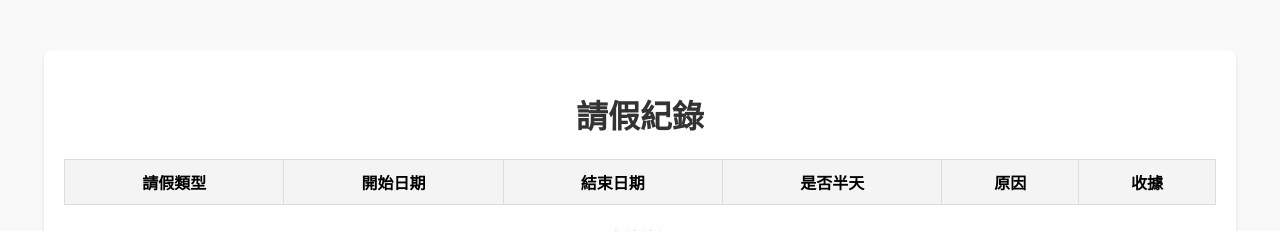
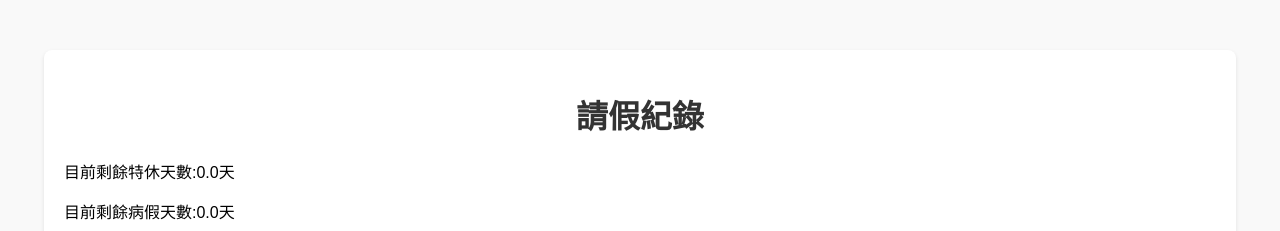
Before and after one commit to suba-d/leave-management-system, a Flask app: page /base in a window 1280 px wide. Shown: the top 231 px of the page. Run offline with Flask 3, Linux system fonts and the light colour scheme; the visitor is signed in with stand-in values (Sample User, id 1); data that the repository does not hold is empty.

```diff
--- a/app.py
+++ b/app.py
@@ -18,12 +18,30 @@ from models import db, User, LeaveRecord
 # forms.py 如果你真的有用 WTForms，就 import；若沒用到可移除
 from forms import LoginForm  # 看你實際需求
 
-SCOPES = ['https://www.googleapis.com/auth/drive.file']
+SCOPES = [
+    'https://www.googleapis.com/auth/drive.file',
+    'https://www.googleapis.com/auth/calendar'
+]
+
 BASE_DIR = os.path.dirname(os.path.abspath(__file__))
 SERVICE_ACCOUNT_FILE = os.path.join(BASE_DIR, 'credentials.json')
 
 creds = Credentials.from_service_account_file(SERVICE_ACCOUNT_FILE, scopes=SCOPES)
+calendar_service = build('calendar', 'v3', credentials=creds)
 drive_service = build('drive', 'v3', credentials=creds)
+
+def create_calendar_event(summary, start_date, end_date, calendar_id='c_5a0402820b477847c2ada72002977033714ea8385aed41bbc6962789ab53783f@group.calendar.google.com'):
+    try:
+        event = {
+            'summary': summary,
+            'start': {'date': start_date.isoformat()},
+            'end': {'date': end_date.isoformat()},
+        }
+        created_event = calendar_service.events().insert(calendarId=calendar_id, body=event).execute()
+        return created_event
+    except Exception as e:
+        logging.error(f"Error creating calendar event: {e}")
+        return None
 
 
 def calculate_half_day_leave_days(start_date_str, end_date_str, is_half_day):
@@ -274,6 +292,18 @@ def create_app():
             flash('請假申請成功', 'success')
             return redirect(url_for('leave'))
 
+            if start_date > end_date:
+                flash('開始日期不能比結束日期晚', 'danger')
+                return redirect(url_for('leave'))
+            event_summary = f"{current_user.username} 的請假 - {leave_type}"
+            calendar_event = create_calendar_event(event_summary, start_date, end_date)
+
+            if calendar_event:
+                flash('請假已同步至 Google 日曆', 'success')
+            else:
+                flash('請假同步 Google 日曆失敗', 'warning')
+
+
         return render_template('leave.html')
 
     @app.route('/update_user/<int:user_id>', methods=['POST'])
--- a/templates/base.html
+++ b/templates/base.html
@@ -71,7 +71,10 @@
             {% endfor %}
         {% endif %}
         {% endwith %}
-
+        <div class="leave-balance">
+		<p>目前剩餘特休天數:{{ current_user.vacation_days }}天</p>
+		<p>目前剩餘病假天數:{{ current_user.sick_days }}天</p>
+	</div>
         <table>
             <tr>
                 <th>請假類型</th>
```
